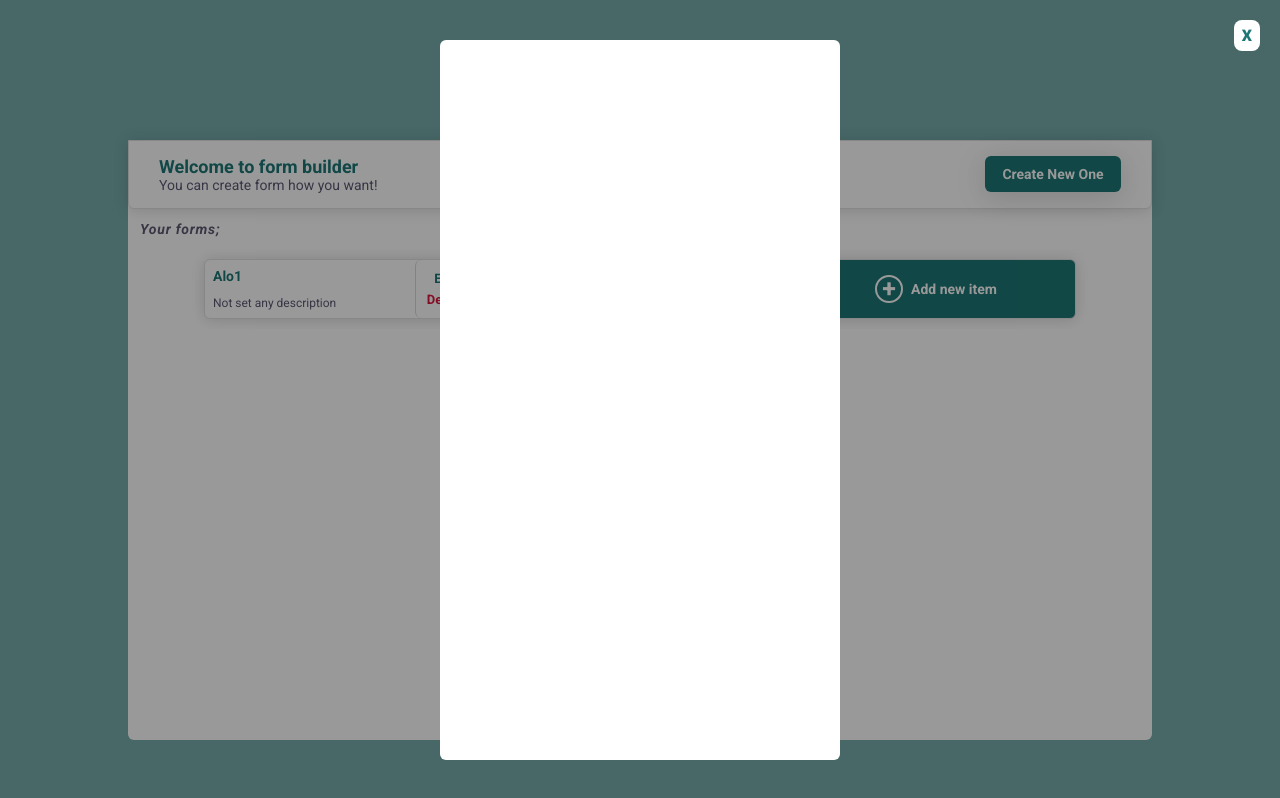
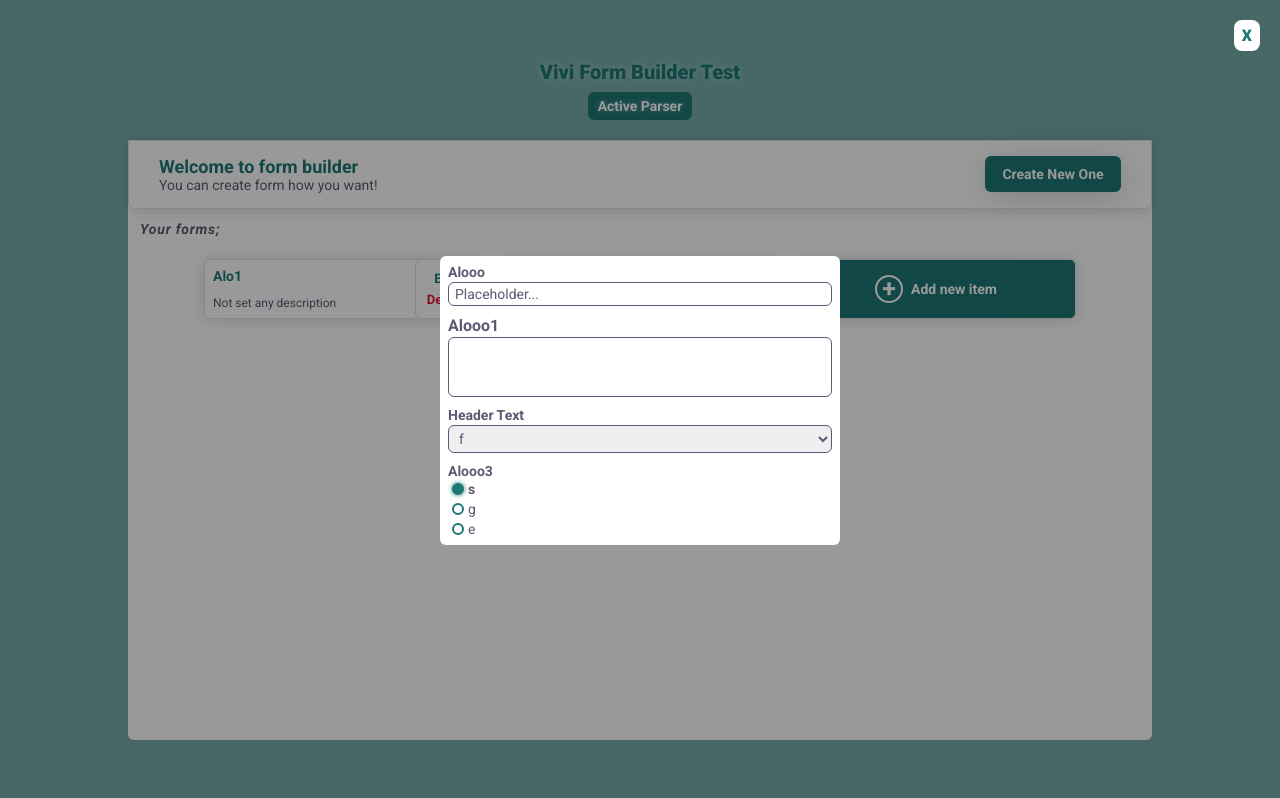
Before and after one commit to Denizhan1103/vivi-form-builder, a Vue app: page / in a window 1280 px wide. Both pictures are taken after a click on the element "Active Parser". Built offline with nearby package versions, Linux system fonts and the light colour scheme.

Commit message:
Added parser & fixed option issues on select-component

```diff
--- a/src/App.vue
+++ b/src/App.vue
@@ -1,7 +1,7 @@
 <template>
   <div class="layout">
     <div class="text">Vivi Form Builder Test</div>
-    <div @click="parserExpanse = true" class="parser__active">Active Parser</div>
+    <div @click="parserExpanse = true" class="parsers__active">Active Parser</div>
     <ViviBuilder
       class="builder"
       :options="{newItemCreatable: true, formList}"
@@ -10,10 +10,10 @@
       @onFormUpdate="(updatedForm) => updateForm(updatedForm)"
     />
   </div>
-  <div v-if="parserExpanse" class="parser">
-    <div @click="parserExpanse = false" class="parser__btn">X</div>
-    <div class="parser__area">
-      <ViviParser :form="formList[0]"/>
+  <div v-if="parserExpanse" class="parsers">
+    <div @click="parserExpanse = false" class="parsers__btn">X</div>
+    <div class="parsers__area">
+      <ViviParser :form="formList[1]"/>
     </div>
   </div>
 </template>
@@ -44,11 +44,62 @@ export default defineComponent({
         canStyleChangable: true,
         canValidationChangable: true,
         itemList: [
-          {id:0, type: 'Text', properties:{header:'Alooo'}},
-          {id:1, type: 'TextArea', properties:{header:'Alooo1'}},
-          {id:2, type: 'Select', properties:{header:'Alooo2'}},
-          {id:3, type: 'CheckBox', properties:{header:'Alooo3'}}
-        ]
+    {
+        "id": 0,
+        "type": "Text",
+        "properties": {
+            "header": "Alooo"
+        }
+    },
+    {
+        "id": 1,
+        "type": "TextArea",
+        "properties": {
+            "header": "Alooo1"
+        }
+    },
+    {
+        "id": 2,
+        "type": "Select",
+        "properties": {
+            "header": "Alooo2",
+            "values": [
+                {
+                    "id": 1,
+                    "value": "f"
+                },
+                {
+                    "id": 2,
+                    "value": "f"
+                }
+            ],
+            "size": "Full"
+        }
+    },
+    {
+        "id": 3,
+        "type": "CheckBox",
+        "properties": {
+            "header": "Alooo3",
+            "values": [
+                {
+                    "id": 1,
+                    "value": "s"
+                },
+                {
+                    "id": 2,
+                    "value": "g"
+                },
+                {
+                    "id": 3,
+                    "value": "e"
+                }
+            ],
+            "activeValue": 1,
+            "size": "Full"
+        }
+    }
+]
       },
     ])
 
--- a/src/Global.scss
+++ b/src/Global.scss
@@ -40,7 +40,7 @@ body,
   border-radius: 6px;
 }
 
-.parser {
+.parsers {
   position: fixed;
   top: 0;
   left: 0;
@@ -88,7 +88,7 @@ body,
 
   &__area {
     width: 400px;
-    height: 90%;
+    padding: 8px;
     background: #fff;
     border-radius: 6px;
   }
--- a/src/builder/components/select/Select.ts
+++ b/src/builder/components/select/Select.ts
@@ -17,8 +17,8 @@ interface ComponentProperties {
 interface Properties {
     title?: string;
     placeholder?: string;
-    options?: Option[];
-    activeOption?: string | number;
+    values?: Option[];
+    activeValue?: string | number;
 }
 
 export default {
@@ -26,7 +26,7 @@ export default {
         properties: {
             type: Object as PropType<Properties>,
             required: false,
-            default: { title: undefined, placeholder: undefined, options: [], activeOption: undefined }
+            default: { title: undefined, placeholder: undefined, values: [], activeValue: undefined }
         },
         validation: {
             type: Object as PropType<Validation>,
@@ -36,10 +36,10 @@ export default {
     },
     setup(props: ComponentProperties, { emit }: any) {
 
-        const onChange = (optionKey: string) => {
-            if (props.properties && props.properties.options) {
-                props.properties.options.forEach((option: Option) => {
-                    if (String(option.id) == optionKey) emit('onChange', option)
+        const onChange = (valueId: string) => {
+            if (props.properties && props.properties.values) {
+                props.properties.values.forEach((value: Option) => {
+                    if (String(value.id) == valueId) emit('onChange', value)
                 })
             }
         }
--- a/src/builder/components/select/Select.vue
+++ b/src/builder/components/select/Select.vue
@@ -4,7 +4,7 @@
     <div class="select__inner">
       <select
         @change="(event) => onChange(event.target.value)"
-        :disabled="!properties.options || properties.options.length < 1"
+        :disabled="!properties.values || properties.values.length < 1"
         class="select__input"
       >
         <option
@@ -17,15 +17,15 @@
           {{ properties.placeholder }}
         </option>
         <option
-          v-for="option in properties.options"
-          :key="option"
+          v-for="value in properties.values"
+          :key="value"
           class="select__input-item"
-          :value="option.id"
+          :value="value.id"
           :selected="
-            properties.activeOption && option.id == properties.activeOption
+            properties.activeValue && value.id == properties.activeValue
           "
         >
-          {{ option.value }}
+          {{ value.value }}
         </option>
       </select>
     </div>
--- a/src/builder/modules/parser/Parser.scss
+++ b/src/builder/modules/parser/Parser.scss
@@ -0,0 +1,6 @@
+.parser {
+    width: 100%;
+    display: flex;
+    flex-direction: column;
+    gap: 8px;
+}
--- a/src/builder/modules/parser/Parser.vue
+++ b/src/builder/modules/parser/Parser.vue
@@ -1,5 +1,28 @@
 <template>
-
+    <div class="parser">
+        <div
+            v-for="item in form.itemList"
+            :key="item.id"
+            class="parser__item"
+        >
+            <Input
+                v-if="item.type !== 'TextArea' && item.type !== 'Select' && item.type !== 'CheckBox'"
+                :properties="item.properties"
+            />
+            <TextArea
+                v-if="item.type == 'TextArea'"
+                :properties="item.properties"
+                />
+            <Select
+                v-if="item.type == 'Select'"
+                :properties="item.properties"
+            />
+            <CheckBox
+                v-if="item.type == 'CheckBox'"
+                :properties="item.properties"
+            />
+        </div>
+    </div>
 </template>
 
 <script lang="ts">
```
Also changed, not shown: src/builder/modules/parser/Parser.ts (+11 -0 lines).
